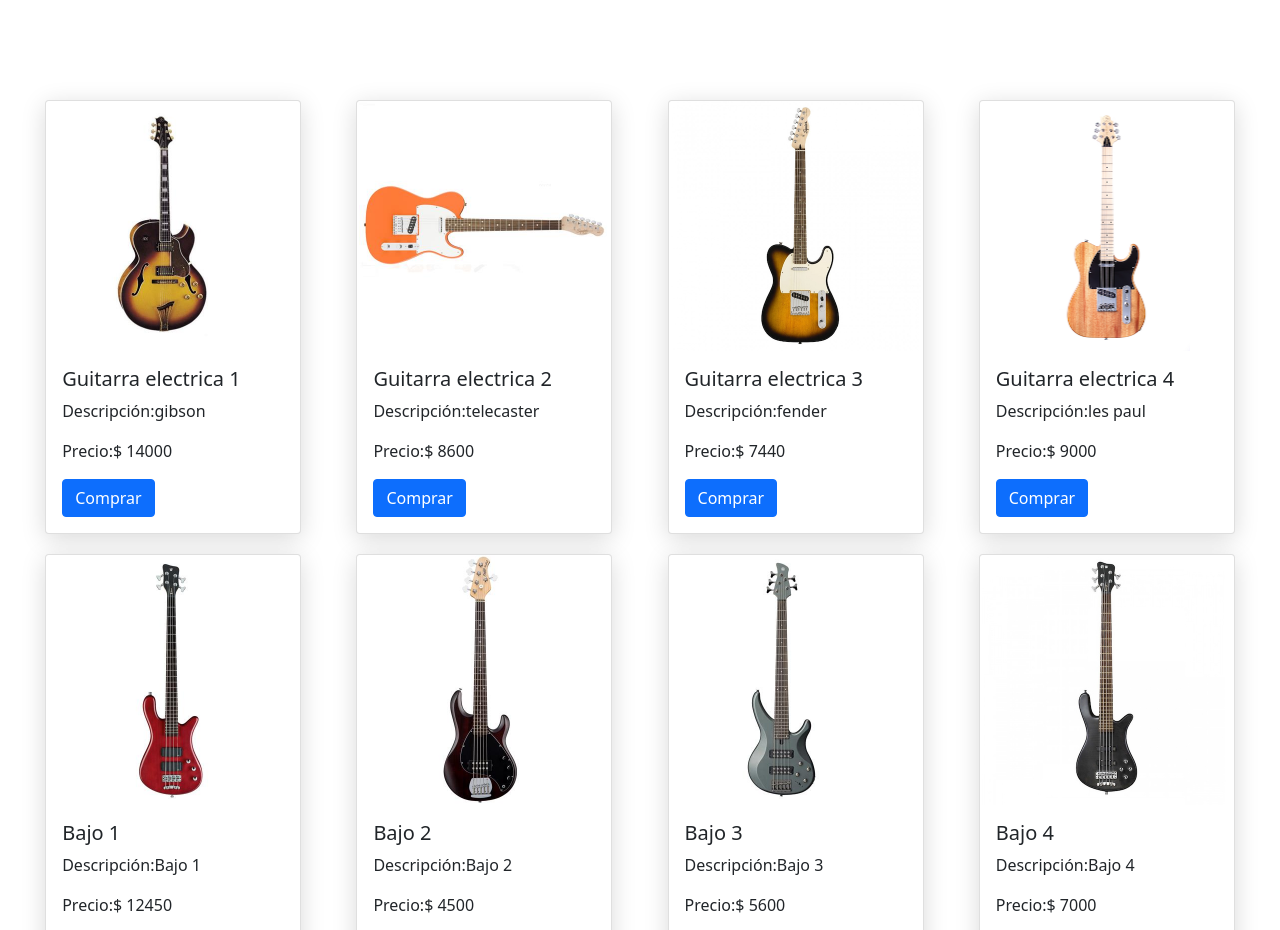
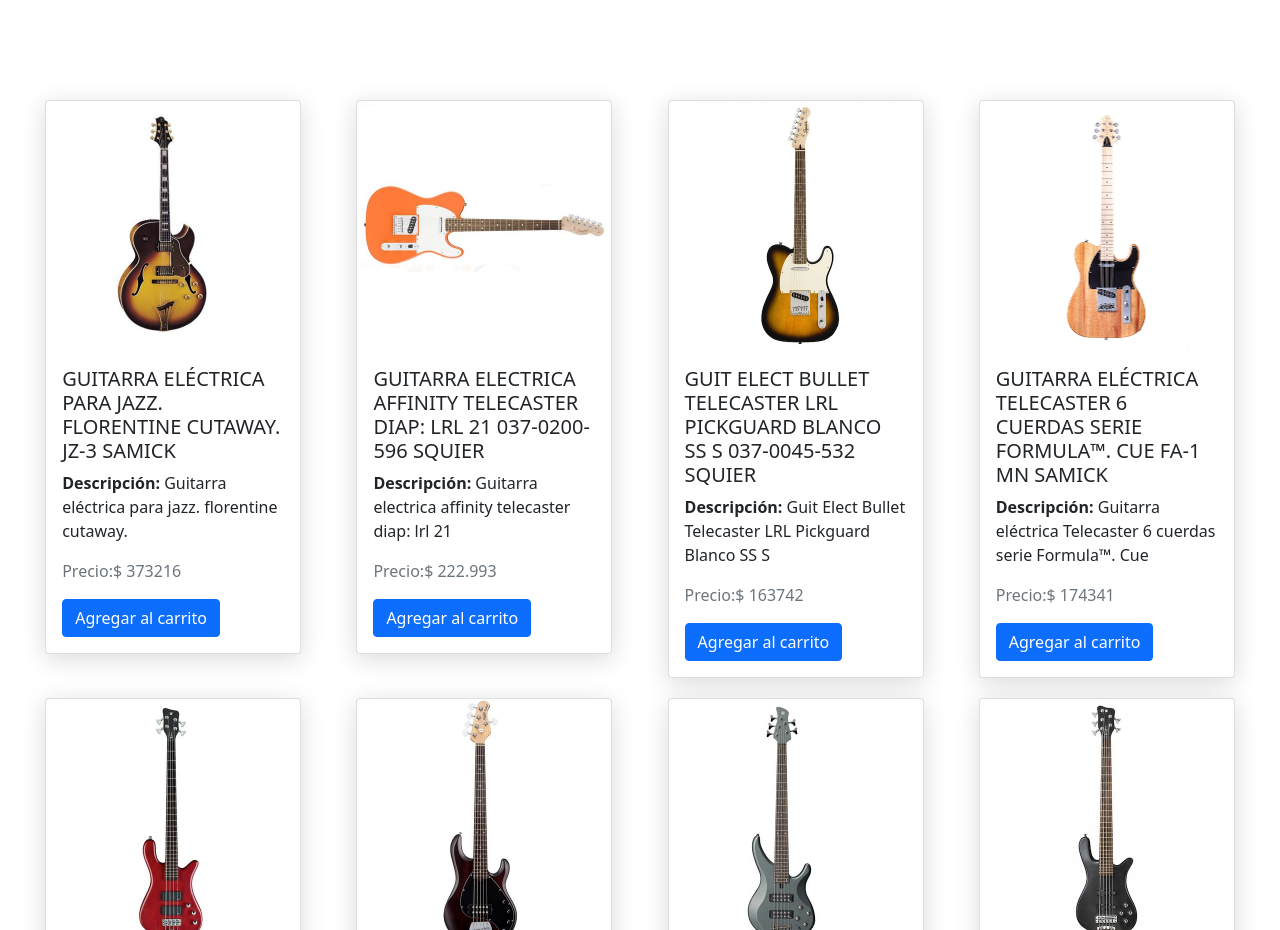
Before and after one commit to Cristian-Souto/JavaScript-Ecommerce-coder-house, a plain HTML site: page index.html in a window 1280 px wide. Shown: the part 59-989 px from the top of the page. Drawn offline with nearby package versions, Linux system fonts and the light colour scheme; some packages are replaced by stand-ins of ours; a script that the page names is missing.

Commit message:
se modifico la descripcion de los productos del stock.json

```diff
--- a/css/styles.css
+++ b/css/styles.css
@@ -64,7 +64,7 @@
 }
 
 span {
-  color: #fff;
+  color: #000;
   font-weight: 600;
 }
 i{
@@ -73,9 +73,7 @@
 footer{
  padding: 1rem;
 }
-footer p{
-  margin-bottom: 0;
-}
+
 .container-main {
   display: grid;
   margin: 90px auto;
@@ -131,11 +129,11 @@
 .btnVaciar:hover{
   opacity:.9;
 }
-/*div carrito de compras*/
+/*div para carrito de compras*/
 .productoEnCarrito {
   background-color: #0d6efd;
   color: aliceblue;
-  border-left: 5px solid lightblue;
+  border-left: 5px solid rgb(31, 178, 227);
   border-bottom-left-radius: 3px;
   border-top-left-radius: 3px;
   margin: 5px 0;
--- a/index.html
+++ b/index.html
@@ -20,13 +20,13 @@
     crossorigin="anonymous"></script>
   <!--JS Sweet alert-->
   <script src="//cdn.jsdelivr.net/npm/sweetalert2@11"></script>
-  <title>Carrito de compras</title>
+  <title>Ecommerce instrumentos</title>
 </head>
 
 <body>
   <header>
     <nav class="navbar navbar-expand-md navbar-light bg-dark">
-      <a class="navbar-brand">ProMusica</a>
+      <a class="navbar-brand">Pro<span class="text-muted">Musica</span></a>
       <button class="navbar-toggler" type="button" data-bs-toggle="collapse" data-bs-target="#navbarNav"
         aria-controls="navbarNav" aria-expanded="false" aria-label="Toggle navigation">
         <span class="navbar-toggler-icon"></span>
@@ -57,7 +57,7 @@
     <!--Modal-->
     <div class="modal-container" id="modal_container">
       <div class="modal-carrito">
-        <h3>Carrito</h3>
+        <h3>Productos añadido al carrito</h3>
         <button class="btnCerrar" id="cerrar"><i class="fa-solid fa-circle-xmark"></i></button>
         <div id="carrito-contenedor"></div>
         <p>Precio total: $<span id="precio-total">0</span></p>
--- a/main.js
+++ b/main.js
@@ -20,9 +20,9 @@
                                <img src="${producto.img}"class="card-img-top" alt="...">
                               <div class="card-body">
                                 <h5 class="card-title">${producto.nombre}</h5>
-                                <p class="card-text">Descripción:${producto.descripcion}</p>
-                                <p class="card-text">Precio:$ ${producto.precio}</p>
-                                <button class="btn btn-primary" id=boton${producto.id}>Comprar</button>
+                                <p class="card-text"><strong>Descripción:</strong> ${producto.descripcion}</p>
+                                <p class="card-text text-muted">Precio:$ ${producto.precio}</p>
+                                <button class="btn btn-primary" id=boton${producto.id}>Agregar al carrito</button>
                               </div>
                             </div>`
       contenedorProductos.appendChild(div);
@@ -33,7 +33,7 @@
         Swal.fire({
           position: 'center',
           icon: 'success',
-          title: `El producto ${producto.nombre} fue agregado`,
+          text: 'Producto agregado al carrito',
           showConfirmButton: false,
           timer: 2000
         })
@@ -41,7 +41,7 @@
         //agregamos el producto atraves de su id
         const agregarProducto = (prodId) => {
           //verifico si el producto ya existe, si es asi aumento la cantidad
-          //PARA AUMENTAR LA CANTIDAD Y QUE NO SE REPITA
+          //PARA AUMENTAR LA CANTIDAD Y QUE NO SE REPITA. Metodo some devuelve TRUE o FALSE
           const existe = carritoCompras.some(prod => prod === prodId) //comprobar si el elemento ya existe en el carro
 
           if (existe) { //SI YA ESTÁ EN EL CARRITO, ACTUALIZAMOS LA CANTIDAD
--- a/stock.json
+++ b/stock.json
@@ -1,10 +1,66 @@
- [
-  { "id": 1, "nombre": "Guitarra electrica 1", "descripcion": "gibson", "precio": 14000, "cantidad": 1, "img": "/img/guitarra-1.jpg"},
-  { "id": 2, "nombre": "Guitarra electrica 2", "descripcion": "telecaster", "precio": 8600, "cantidad": 1,"img": "/img/guitarra-2.jpg"},
-  { "id": 3, "nombre": "Guitarra electrica 3", "descripcion": "fender", "precio": 7440, "cantidad": 1,"img": "/img/guitarra-3.jpg"},
-  { "id": 4, "nombre": "Guitarra electrica 4", "descripcion": "les paul", "precio": 9000, "cantidad": 1,"img": "/img/guitarra-4.jpg"},
-  { "id": 5, "nombre": "Bajo 1", "descripcion": "Bajo 1", "precio": 12450, "cantidad": 1,"img": "/img/bajo-1.jpg"},
-  { "id": 6, "nombre": "Bajo 2", "descripcion": "Bajo 2", "precio": 4500, "cantidad": 1,"img": "/img/bajo-2.jpg"},
-  { "id": 7, "nombre": "Bajo 3", "descripcion": "Bajo 3", "precio": 5600, "cantidad": 1,"img": "/img/bajo-3.jpg"},
-  { "id": 8, "nombre": "Bajo 4", "descripcion": "Bajo 4", "precio": 7000, "cantidad": 1,"img": "/img/bajo-4.jpg"}
+[
+  {
+    "id": 1,
+    "nombre": "GUITARRA ELÉCTRICA PARA JAZZ. FLORENTINE CUTAWAY. JZ-3 SAMICK",
+    "descripcion": "Guitarra eléctrica para jazz. florentine cutaway.",
+    "precio": 373216,
+    "cantidad": 1,
+    "img": "/img/guitarra-1.jpg"
+  },
+  {
+    "id": 2,
+    "nombre": "GUITARRA ELECTRICA AFFINITY TELECASTER DIAP: LRL 21 037-0200-596 SQUIER",
+    "descripcion": "Guitarra electrica affinity telecaster diap: lrl 21",
+    "precio": 222.993,
+    "cantidad": 3,
+    "img": "/img/guitarra-2.jpg"
+  },
+  {
+    "id": 3,
+    "nombre": "GUIT ELECT BULLET TELECASTER LRL PICKGUARD BLANCO SS S 037-0045-532 SQUIER",
+    "descripcion": "Guit Elect Bullet Telecaster LRL Pickguard Blanco SS S",
+    "precio": 163742,
+    "cantidad": 2,
+    "img": "/img/guitarra-3.jpg"
+  },
+  {
+    "id": 4,
+    "nombre": "GUITARRA ELÉCTRICA TELECASTER 6 CUERDAS SERIE FORMULA™. CUE FA-1 MN SAMICK",
+    "descripcion": "Guitarra eléctrica Telecaster 6 cuerdas serie Formula™. Cue",
+    "precio": 174341,
+    "cantidad": 2,
+    "img": "/img/guitarra-4.jpg"
+  },
+  {
+    "id": 5,
+    "nombre": "BAJO ELECTRICO | VINTAGE SERIES | JB | RW | PICKGUARD BLANCO SJB62+/LPB SX",
+    "descripcion": "Bajo electrico | Vintage Series | JB | RW | Pickguard Blanco",
+    "precio": 12450,
+    "cantidad": 1,
+    "img": "/img/bajo-1.jpg"
+  },
+  {
+    "id": 6,
+    "nombre": "SUB (RAY-WS-R1) BAJO STING RAY 5 WALNUT SATIN/MIC. MM RAY-WS-R1 SUB",
+    "descripcion": "Sub (ray-ws-r1) bajo sting ray 5 walnut satin/mic. mm",
+    "precio": 354000,
+    "cantidad": 4,
+    "img": "/img/bajo-2.jpg"
+  },
+  {
+    "id": 7,
+    "nombre": "BAJO ELECTRICO SERIE RBX TRBX305 -MG YAMAHA",
+    "descripcion": "Bajo electrico serie rbx",
+    "precio": 56000,
+    "cantidad": 1,
+    "img": "/img/bajo-3.jpg"
+  },
+  {
+    "id": 8,
+    "nombre": "BAJO ELECTRICO TIPO IBANEZ BJ100NH PARQUER",
+    "descripcion": "Bajo Electrico Tipo Ibanez",
+    "precio": 103400,
+    "cantidad": 2,
+    "img": "/img/bajo-4.jpg"
+  }
 ]
```
Also changed, not shown: img/brand.png (added).
